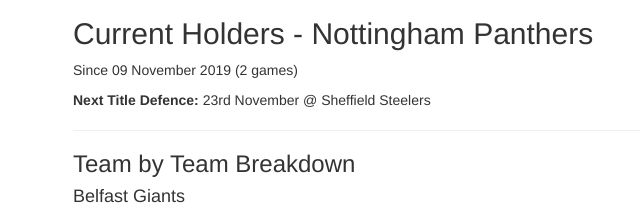
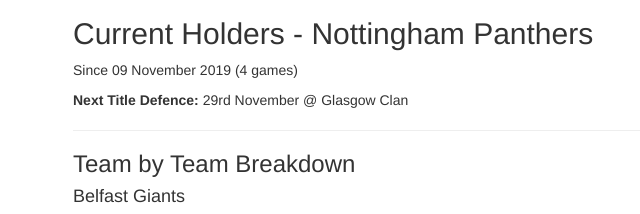
Before and after one commit to CaffeinatedDave/caffeinateddave.github.io, a plain HTML site: page eihl-belt.html in a window 1280 px wide. Shown: the part 133-347 px from the top of the page, 70-710 px from the left. Drawn offline with nearby package versions, Linux system fonts and the light colour scheme.

Commit message:
Update w/e 24th Nov

```diff
--- a/eihl-belt.html
+++ b/eihl-belt.html
@@ -34,8 +34,8 @@
       <h1> EIHL Belt </h1>
 
       <h2> Current Holders - Nottingham Panthers </h2>
-      <p> Since 09 November 2019 (2 games) </p>
-      <p><strong>Next Title Defence:</strong> 23rd November @ Sheffield Steelers
+      <p> Since 09 November 2019 (4 games) </p>
+      <p><strong>Next Title Defence:</strong> 29rd November @ Glasgow Clan
       <hr/>
       <h3>Team by Team Breakdown</h3>
 <!-- Auto generated -->
```
Lines whose indentation alone changed are shown as unchanged.
